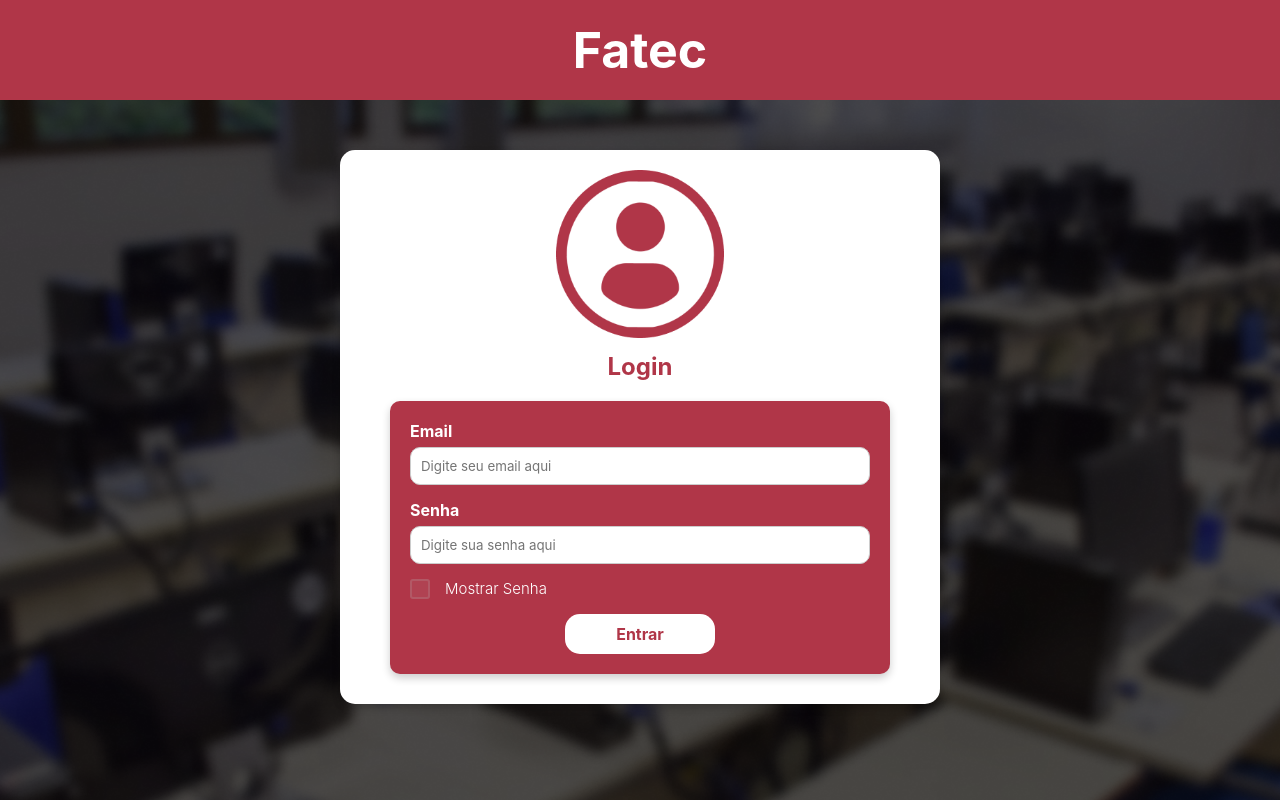
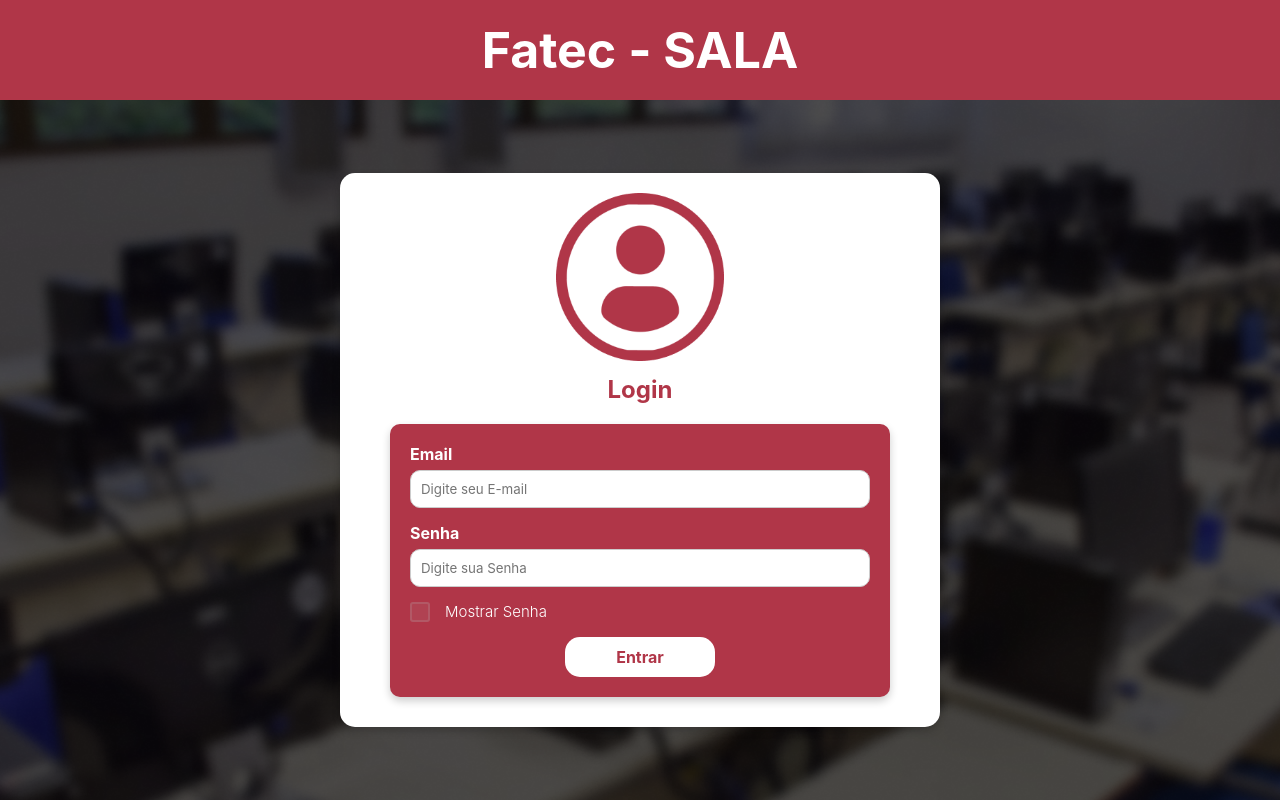
Before and after one commit to DSM2SEM2024/theHive, a PHP site: page / in a window 1280 px wide. Run offline with PHP 8.4, Linux system fonts and the light colour scheme.

Commit message:
Login arrumado

```diff
--- a/Login/index.html
+++ b/Login/index.html
@@ -10,9 +10,10 @@
 <body>
     <!-- Cabeçalho -->
     <header>
-        <h1>Fatec</h1>
+        <h1>Fatec - SALA</h1>
     </header>
 
+    <main>
     <!-- Container geral de login -->
     <div class="login-container">
         <!-- Card branco -->
@@ -31,13 +32,13 @@
                     <!-- Campos de entrada -->
                     <div class="input-group">
                         <label for="email">Email</label>
-                        <input type="email" id="email" name="email" placeholder="Digite seu email aqui" required>
+                        <input type="email" id="email" name="email" placeholder="Digite seu E-mail" required>
                     </div>
 
                     <div class="input-group">
                         <label for="password">Senha</label>
                         <div class="password-wrapper">
-                            <input type="password" id="password" name="password" placeholder="Digite sua senha aqui" required>
+                            <input type="password" id="password" name="password" placeholder="Digite sua Senha" required>
                         </div>
                     </div>
 
@@ -54,6 +55,7 @@
             </div>
         </div>
     </div>
+</main>
         <!-- Código JavaScript -->
         <script src="script.js"></script>
 </body>
--- a/Login/style.css
+++ b/Login/style.css
@@ -13,7 +13,6 @@
 
 /* Corpo */
 body {
-    height: 100vh;
     display: flex;
     flex-direction: column;
     align-items: center;
@@ -33,10 +32,15 @@ header {
     background-color: var(--main-color);
     padding: 10px;
     color: white;
-    position: fixed;
     top: 0;
-    left: 0;
-    z-index: 3;
+}
+
+main {
+    width: 100%;
+    min-height: calc(100vh - 100px);
+    display: flex;
+    justify-content: center;
+    align-items: center;
 }
 
 /* Container geral do Login */
@@ -45,9 +49,9 @@ header {
     flex-direction: column;
     align-items: center;
     justify-content: flex-start;
-    margin-top: 150px;
     width: 100%;
     height: calc(100vh - 10%);
+    margin: 1.5 rem;
 }
 
 /* Posição do card branco */
```
